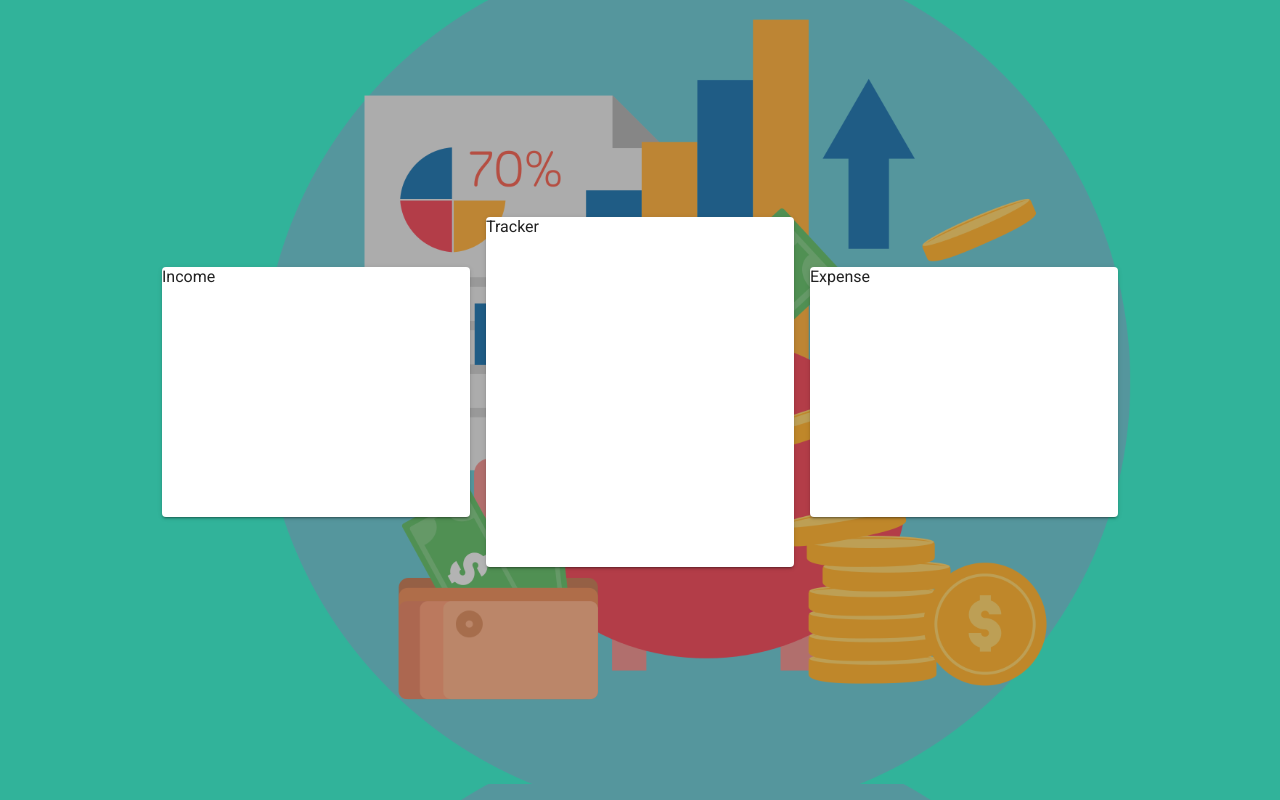
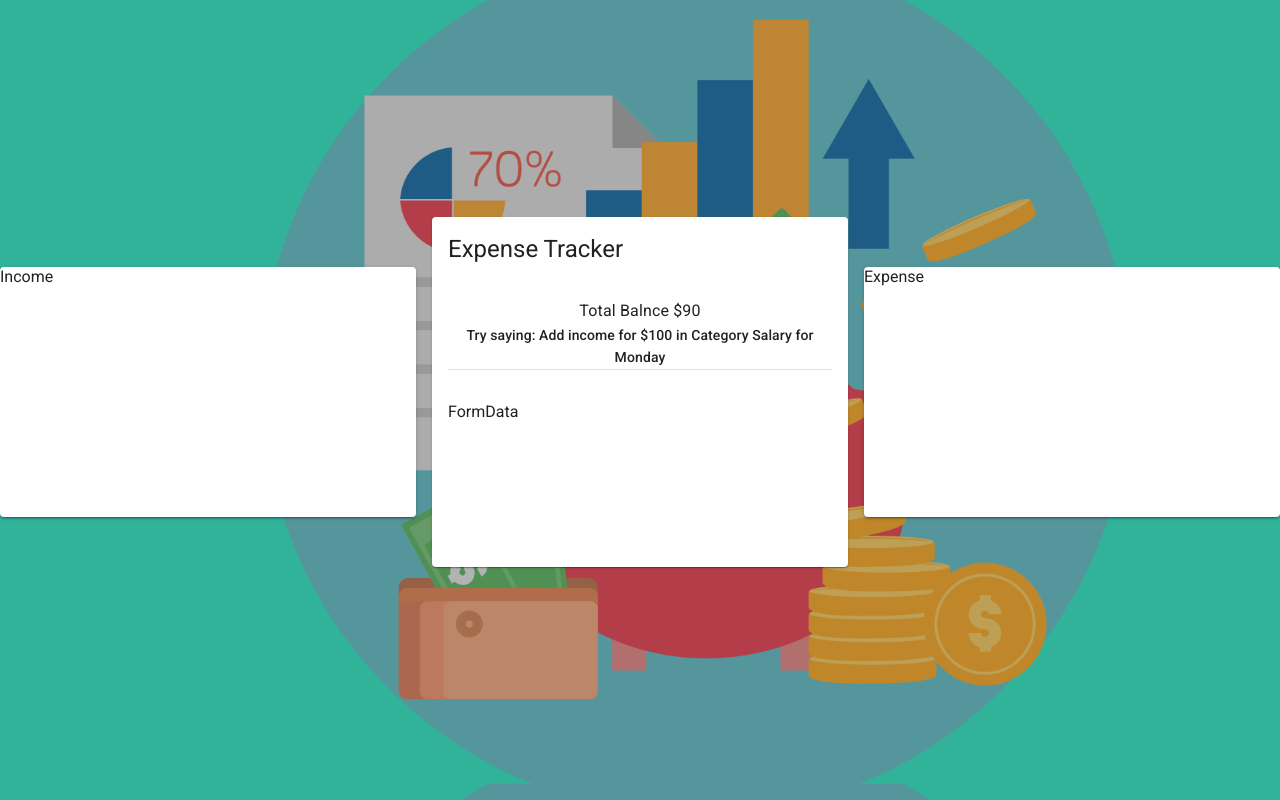
Before and after one commit to Jobayer98/Expense-Tracker, a React (Vite) app in the folder client/: page / in a window 1280 px wide. Built offline with nearby package versions, Linux system fonts and the light colour scheme.

Commit message:
add tracker content

```diff
--- a/client/src/App.jsx
+++ b/client/src/App.jsx
@@ -14,13 +14,13 @@ const App = () => {
       alignItems={"center"}
       style={{ minHeight: "100vh" }}
     >
-      <Grid item xs={12} sm={6} md={3}>
+      <Grid item xs={12} sm={4}>
         <Income />
       </Grid>
-      <Grid item xs={12} sm={6} md={3}>
+      <Grid item xs={12} sm={4}>
         <Tracker />
       </Grid>
-      <Grid item xs={12} sm={6} md={3}>
+      <Grid item xs={12} sm={4}>
         <Expense />
       </Grid>
     </Grid>
--- a/client/src/components/ExpenseTracker/Tracker.jsx
+++ b/client/src/components/ExpenseTracker/Tracker.jsx
@@ -1,10 +1,30 @@
-import { Paper } from "@mui/material";
+import {
+  Card,
+  CardContent,
+  CardHeader,
+  Divider,
+  Typography,
+} from "@mui/material";
+import FormData from "../FormData/FormData";
 
 const Tracker = () => {
   return (
-    <Paper elevation={2} style={{ background: "#fff", height: "350px" }}>
-      Tracker
-    </Paper>
+    <Card style={{ background: "#fff", height: "350px" }}>
+      <CardHeader title="Expense Tracker" />
+      <CardContent>
+        <Typography variant="subtitle1" align="center">
+          Total Balnce $90
+        </Typography>
+        <Typography variant="subtitle2" align="center">
+          Try saying: Add income for $100 in Category Salary for Monday
+        </Typography>
+        <Divider />
+      </CardContent>
+      <CardContent>
+        <Typography> {/* speech conten */} </Typography>
+        <FormData />
+      </CardContent>
+    </Card>
   );
 };
 
--- /dev/null
+++ b/client/src/components/FormData/FormData.jsx
@@ -0,0 +1,5 @@
+const FormData = () => {
+  return <div>FormData</div>;
+};
+
+export default FormData;
```
